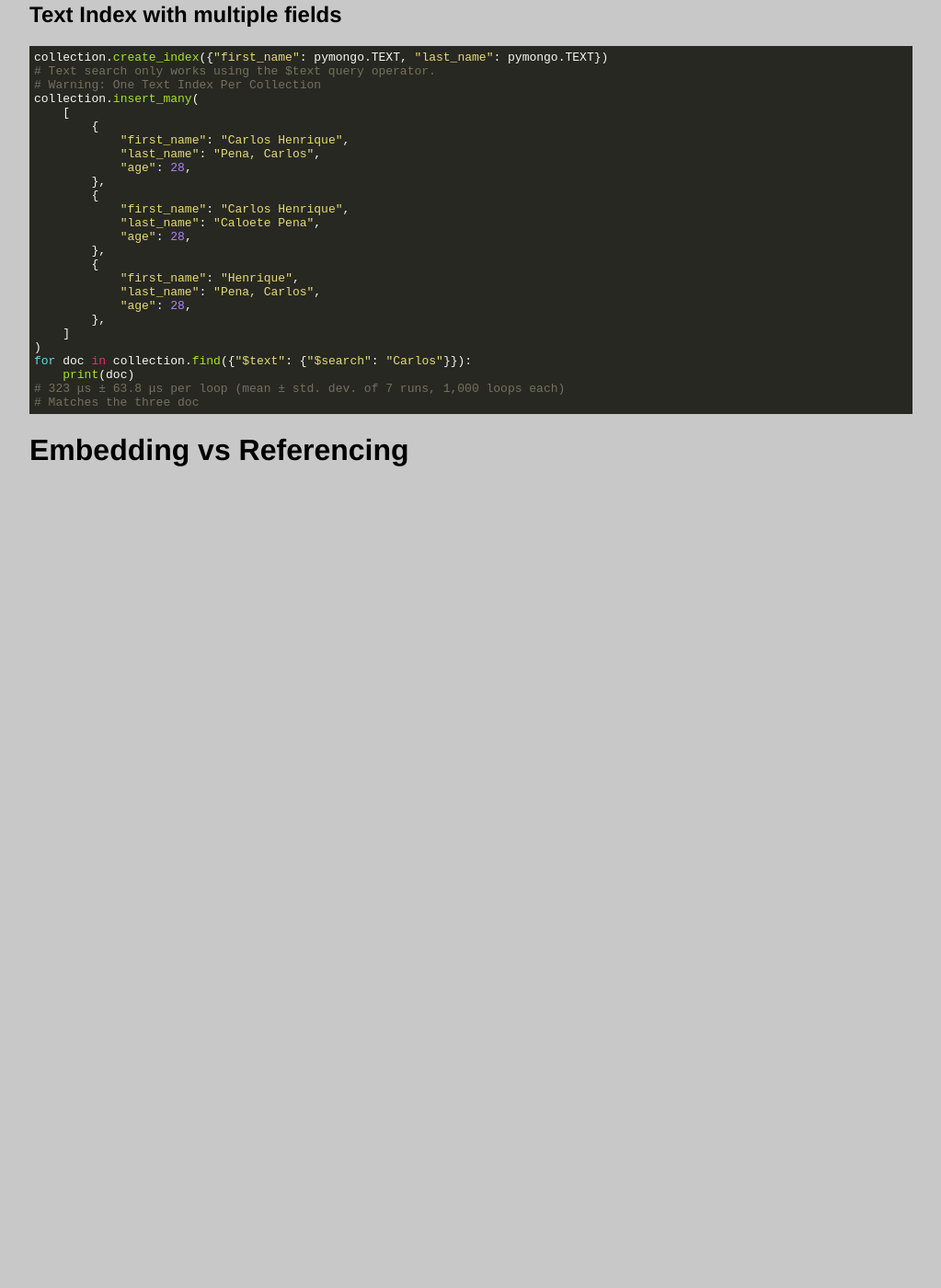
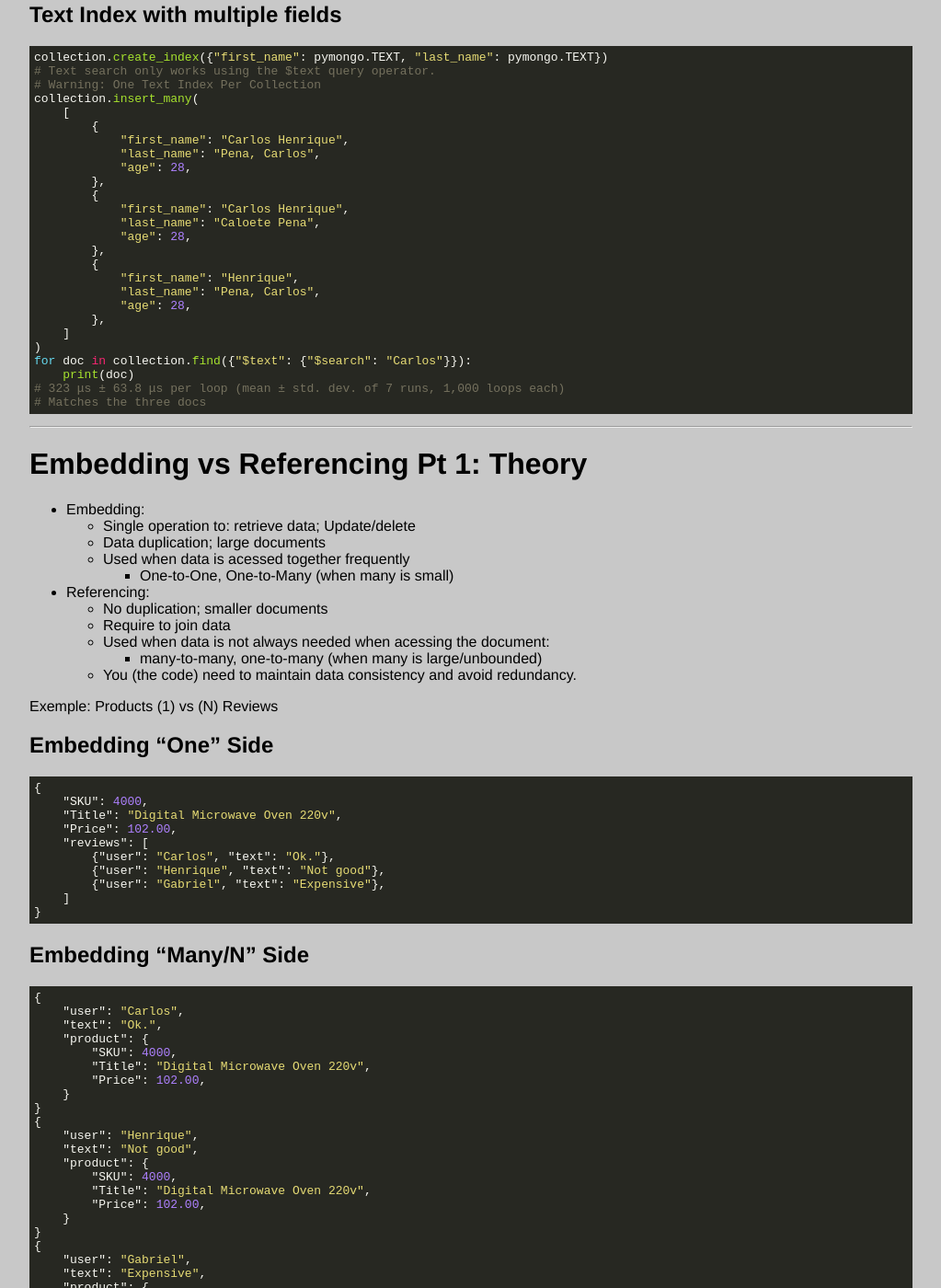
Before and after one commit to CarlosPena00/carlospena00.github.io, a Jekyll site: the page built from _posts/2024-07-04-nosql-mongo-tldr.md, in a window 1280 px wide and 1400 px high, scrolled down 3098 px. Shown: the whole window at 92% size, without its empty margins (128-1151 px from the left). Built offline with Jekyll 4.4.1, drawn with Linux system fonts in a browser that asks for light colours; before the commit the page ends 3728 px from its top, so only the background shows below that; some of the changed text lies outside the part shown.

Commit message:
blog(mongo): Add "Embedding vs Referencing Pt 1: Theory" section

````diff
--- a/_posts/2024-07-04-nosql-mongo-tldr.md
+++ b/_posts/2024-07-04-nosql-mongo-tldr.md
@@ -217,7 +217,154 @@ collection.insert_many(
 for doc in collection.find({"$text": {"$search": "Carlos"}}):
     print(doc)
 # 323 μs ± 63.8 μs per loop (mean ± std. dev. of 7 runs, 1,000 loops each)
-# Matches the three doc
+# Matches the three docs
+```
+---
+
+# Embedding vs Referencing Pt 1: Theory
+
+- Embedding:
+  - Single operation to: retrieve data; Update/delete
+  - Data duplication; large documents
+  - Used when data is acessed together frequently
+    - One-to-One, One-to-Many (when many is small)
+- Referencing:
+  - No duplication; smaller documents
+  - Require to join data
+  - Used when data is not always needed when acessing the document:
+    - many-to-many, one-to-many (when many is large/unbounded)
+  - You (the code) need to maintain data consistency and avoid redundancy.
+
+Exemple: Products (1) vs (N) Reviews
+
+## Embedding "One" Side
+
+```json
+{
+    "SKU": 4000,
+    "Title": "Digital Microwave Oven 220v",
+    "Price": 102.00,
+    "reviews": [
+        {"user": "Carlos", "text": "Ok."},
+        {"user": "Henrique", "text": "Not good"},
+        {"user": "Gabriel", "text": "Expensive"},
+    ]
+}
 ```
 
-# Embedding vs Referencing
+## Embedding "Many/N" Side
+
+```json
+{
+    "user": "Carlos",
+    "text": "Ok.",
+    "product": {
+        "SKU": 4000,
+        "Title": "Digital Microwave Oven 220v",
+        "Price": 102.00,
+    }
+}
+{
+    "user": "Henrique",
+    "text": "Not good",
+    "product": {
+        "SKU": 4000,
+        "Title": "Digital Microwave Oven 220v",
+        "Price": 102.00,
+    }
+}
+{
+    "user": "Gabriel",
+    "text": "Expensive",
+    "product": {
+        "SKU": 4000,
+        "Title": "Digital Microwave Oven 220v",
+        "Price": 102.00,
+    }
+}
+```
+
+## Referencing "One" Side
+
+```json
+{
+    "SKU": 4000,
+    "Title": "Digital Microwave Oven 220v",
+    "Price": 102.00,
+    "reviews": [111, 589, 999]
+}
+{
+    "id": 111,
+    "user": "Carlos",
+    "text": "Ok."
+}
+{
+    "id": 589,
+    "user": "Henrique",
+    "text": "Not good"
+}
+{
+    "id": 999,
+    "user": "Gabriel",
+    "text": "Expensive"
+}
+```
+
+## Referencing "Many/N" Side
+
+```json
+{
+    "id": 1024,
+    "SKU": 4000,
+    "Title": "Digital Microwave Oven 220v",
+    "Price": 102.00,
+}
+{
+    "product_id": 1024,
+    "user": "Carlos",
+    "text": "Ok."
+}
+{
+    "product_id": 1024,
+    "user": "Henrique",
+    "text": "Not good",
+}
+{
+    "product_id": 1024,
+    "user": "Gabriel",
+    "text": "Expensive",
+}
+```
+
+
+## Referencing many-to-many
+
+```json
+{
+    "id": 1024,
+    "SKU": 4000,
+    "Title": "Digital Microwave Oven 220v",
+    "Price": 102.00,
+    "reviews": [100, 200, 300]
+}
+{
+    "id": 100,
+    "product_id": 1024,
+    "user": "Carlos",
+    "text": "Ok."
+}
+{
+    "id": 200,
+    "product_id": 1024,
+    "user": "Henrique",
+    "text": "Not good",
+}
+{
+    "id": 300,
+    "product_id": 1024,
+    "user": "Gabriel",
+    "text": "Expensive",
+}
+```
+
+---
````
